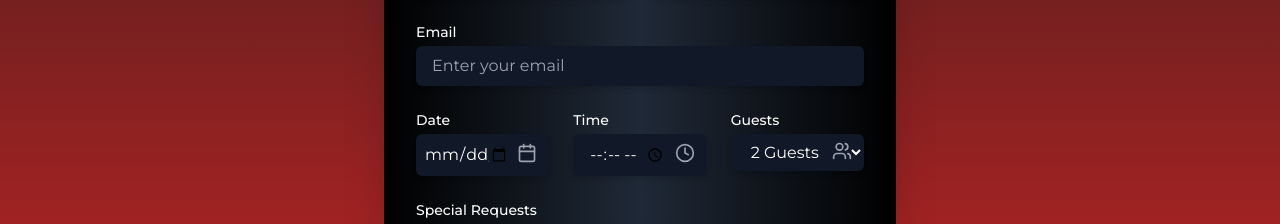
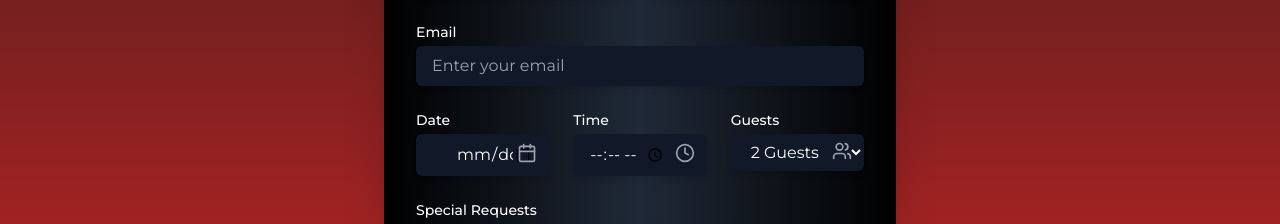
Before and after one commit to Thorfinn05/resto, a React (Vite) app: page / in a window 1280 px wide. Shown: the part 6162-6386 px from the top of the page. Built offline with nearby package versions, Linux system fonts and the light colour scheme.

Commit message:
Update ReservationForm.tsx

```diff
--- a/src/components/booking/ReservationForm.tsx
+++ b/src/components/booking/ReservationForm.tsx
@@ -77,7 +77,7 @@ export default function ReservationForm() {
               <input
                 type="date"
                 required
-                className="mt-1 w-full rounded-md border-gray-700 bg-gray-900 text-white shadow-md px-2 py-2 focus:ring-2 focus:ring-red-500 outline-none pr-10"
+                className="mt-1 w-full rounded-md border-gray-700 bg-gray-900 text-white shadow-md pl-10 pr-4 py-2 focus:ring-2 focus:ring-red-500 outline-none pr-10"
                 value={formData.date}
                 onChange={(e) => setFormData({...formData, date: e.target.value})}
               />
```
